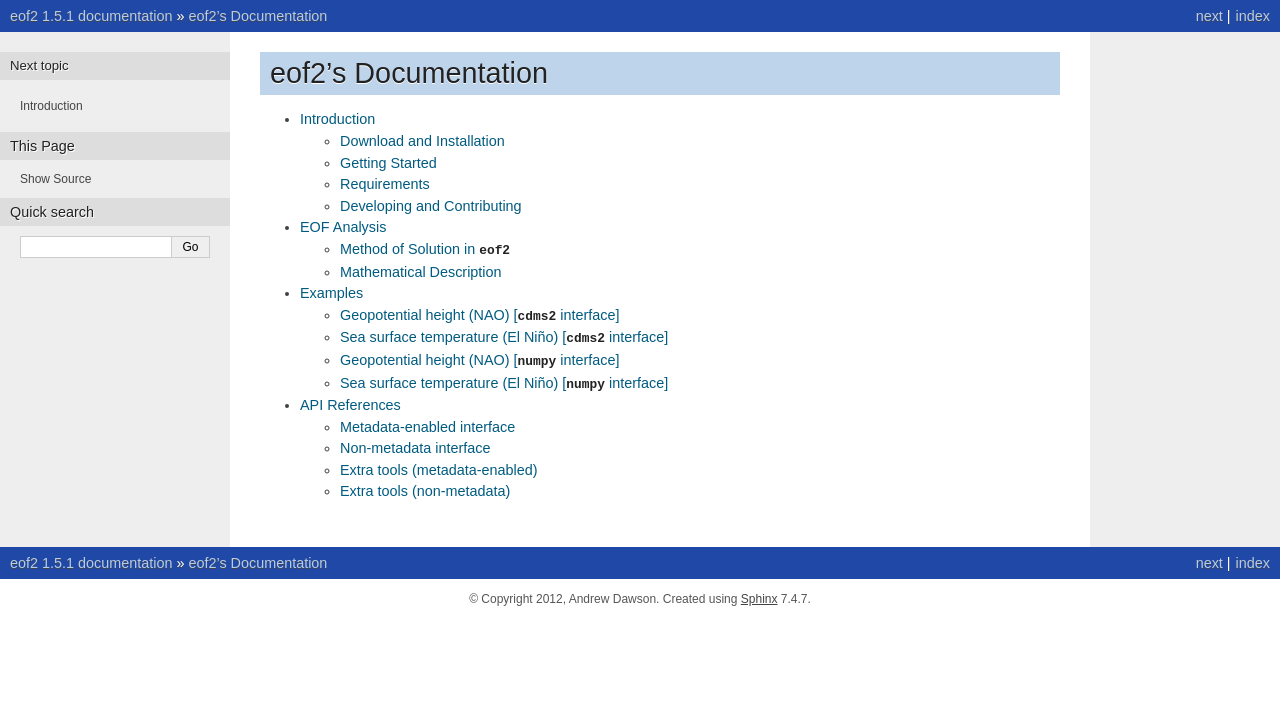
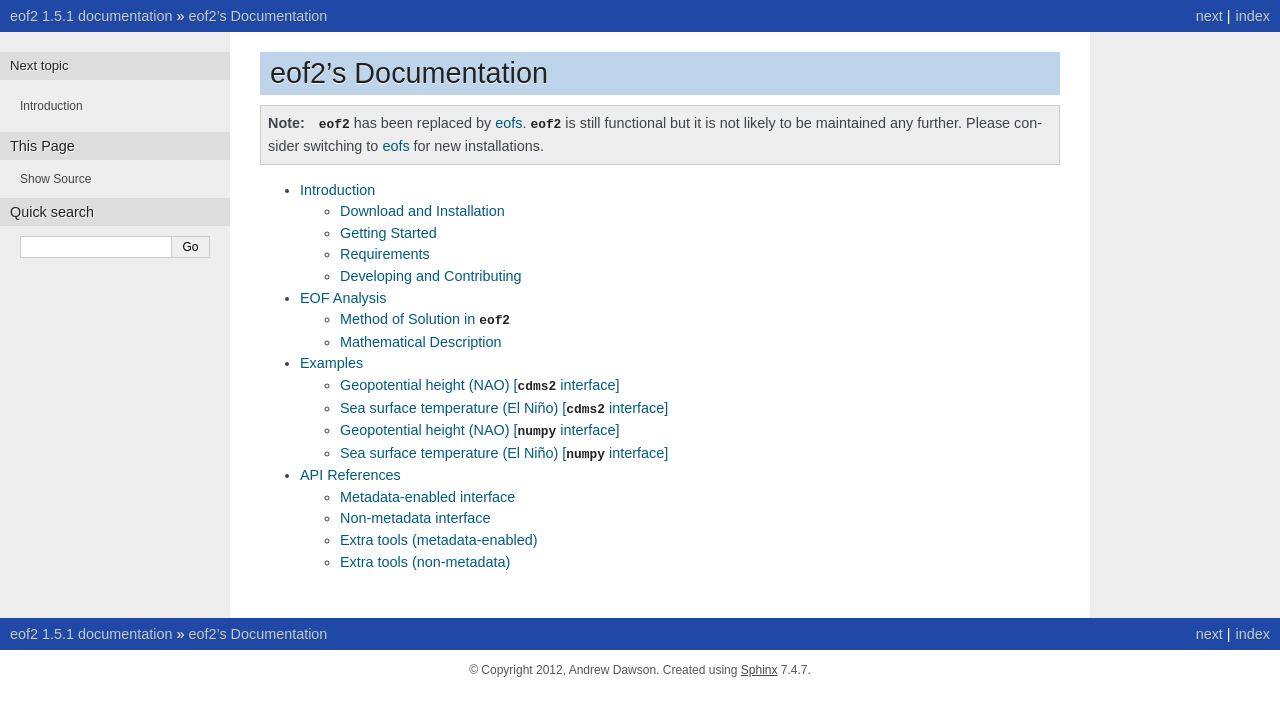
Before and after one commit to ajdawson/eof2, a Sphinx documentation site: the page built from doc/index.rst, in a window 1280 px wide. Shown: the top 716 px of the page. Built offline with Sphinx 7.4.7, drawn with Linux system fonts in a browser that asks for light colours.

Commit message:
Added notice about eofs to documentation.

```diff
--- a/doc/index.rst
+++ b/doc/index.rst
@@ -6,6 +6,13 @@
 eof2's Documentation
 ====================
 
+.. note::
+
+   :py:mod:`eof2` has been replaced by  eofs_.
+   :py:mod:`eof2` is still functional but it is not likely to be maintained any further.
+   Please consider switching to eofs_ for new installations.
+
+
 .. toctree::
    :maxdepth: 2
 
@@ -13,3 +20,6 @@
    eofs.rst
    examples.rst
    references.rst
+
+
+.. _eofs: http://ajdawson.github.com/eofs
```
Also changed, not shown: doc/intro.rst (+9 -0 lines).
